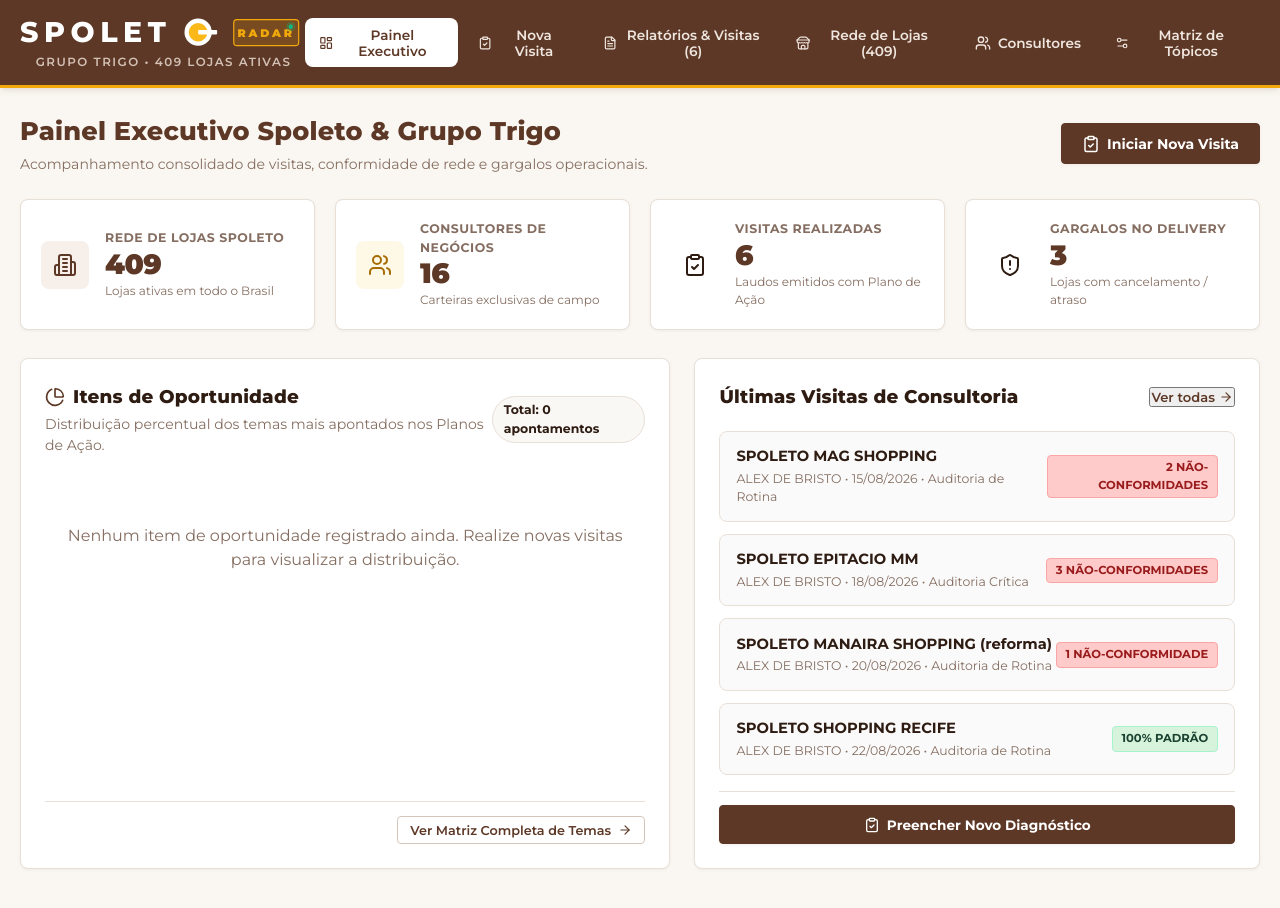
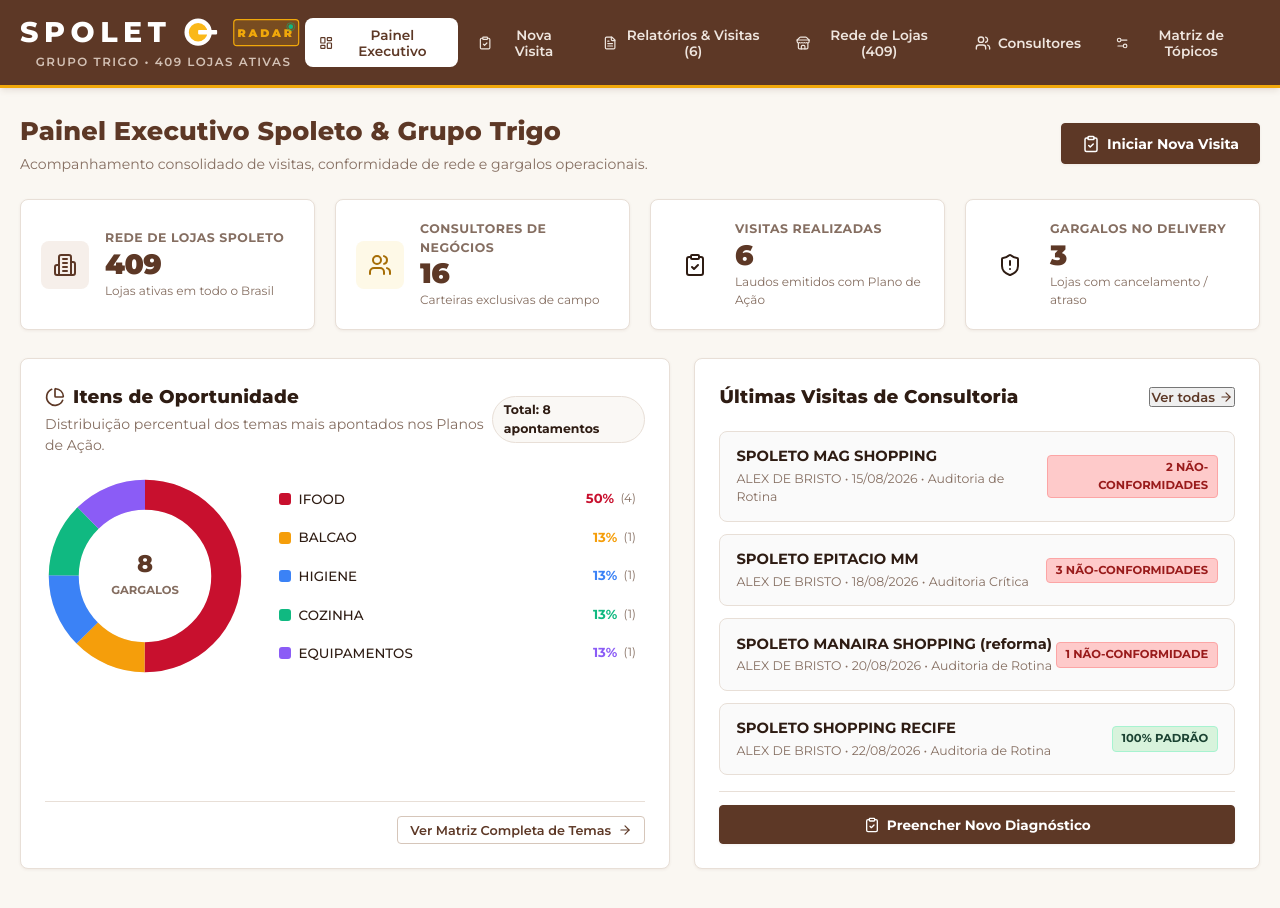
Before and after one commit to lhukas-porto/spoleto-radar, a React (Vite) app: page / in a window 1280 px wide. Shown: the top 908 px of the page. Built offline with nearby package versions, Linux system fonts and the light colour scheme; no server answers; the database is empty.

Commit message:
fix(dashboard): calcular itens de oportunidade dinamicamente a partir dos diagnosticos das visitas

```diff
--- a/src/components/DashboardView.jsx
+++ b/src/components/DashboardView.jsx
@@ -24,36 +24,6 @@
   const totalConsultants = consultants.length;
   const totalVisits = visits.length;
 
-  // Calculate bottlenecks by category
-  const categoryBottlenecks = categories.map(cat => {
-    let count = 0;
-    visits.forEach(v => {
-      v.diagnostics.forEach(d => {
-        if (d.categoryId === cat.id) {
-          count++;
-        }
-      });
-    });
-    return {
-      id: cat.id,
-      name: cat.name.split('(')[0].trim(),
-      color: cat.color || '#C8102E',
-      count
-    };
-  }).filter(c => c.count > 0).sort((a, b) => b.count - a.count);
-
-  const totalBottlenecks = categoryBottlenecks.reduce((sum, c) => sum + c.count, 0);
-
-  // Delivery specific metric
-  const deliveryVisitsWithIssues = visits.filter(v =>
-    v.diagnostics.some(d => d.categoryId === 'cat-delivery' || d.categoryId === 'cat-ifood')
-  ).length;
-
-  // Donut SVG Math
-  const radius = 65;
-  const circumference = 2 * Math.PI * radius; // ~408.4
-  let accumulatedPercent = 0;
-
   // Colors palette for slices
   const chartColors = [
     '#C8102E', // Spoleto Red
@@ -67,6 +37,39 @@
     '#14B8A6', // Teal
     '#D97706'  // Brown-Amber
   ];
+
+  // Calculate bottlenecks by aggregating all diagnostics from all visits
+  const categoryCounts = {};
+
+  visits.forEach(v => {
+    (v.diagnostics || []).forEach(d => {
+      const catId = d.categoryId || d.category_id || 'outros';
+      categoryCounts[catId] = (categoryCounts[catId] || 0) + 1;
+    });
+  });
+
+  const categoryBottlenecks = Object.entries(categoryCounts).map(([catId, count], index) => {
+    const cat = categories.find(c => c.id === catId);
+    let displayName = cat ? cat.name.split('(')[0].trim() : catId.replace('cat-', '').replace(/-/g, ' ').toUpperCase();
+    return {
+      id: catId,
+      name: displayName,
+      color: (cat && cat.color && cat.color !== '#5D3826') ? cat.color : chartColors[index % chartColors.length],
+      count
+    };
+  }).sort((a, b) => b.count - a.count);
+
+  const totalBottlenecks = categoryBottlenecks.reduce((sum, c) => sum + c.count, 0);
+
+  // Delivery specific metric
+  const deliveryVisitsWithIssues = visits.filter(v =>
+    (v.diagnostics || []).some(d => d.categoryId === 'cat-delivery' || d.categoryId === 'cat-ifood')
+  ).length;
+
+  // Donut SVG Math
+  const radius = 65;
+  const circumference = 2 * Math.PI * radius; // ~408.4
+  let accumulatedPercent = 0;
 
   return (
     <div>
--- a/src/context/AppContext.jsx
+++ b/src/context/AppContext.jsx
@@ -130,7 +130,9 @@
         // Fetch Categories
         const { data: cloudCategories } = await supabase.from('categories').select('*');
         if (cloudCategories && cloudCategories.length > 0) {
-          setCategories(cloudCategories);
+          const cloudIds = new Set(cloudCategories.map(c => c.id));
+          const missingDefaults = INITIAL_CATEGORIES.filter(c => !cloudIds.has(c.id));
+          setCategories([...cloudCategories, ...missingDefaults]);
         }
 
         // Fetch Visits
```
